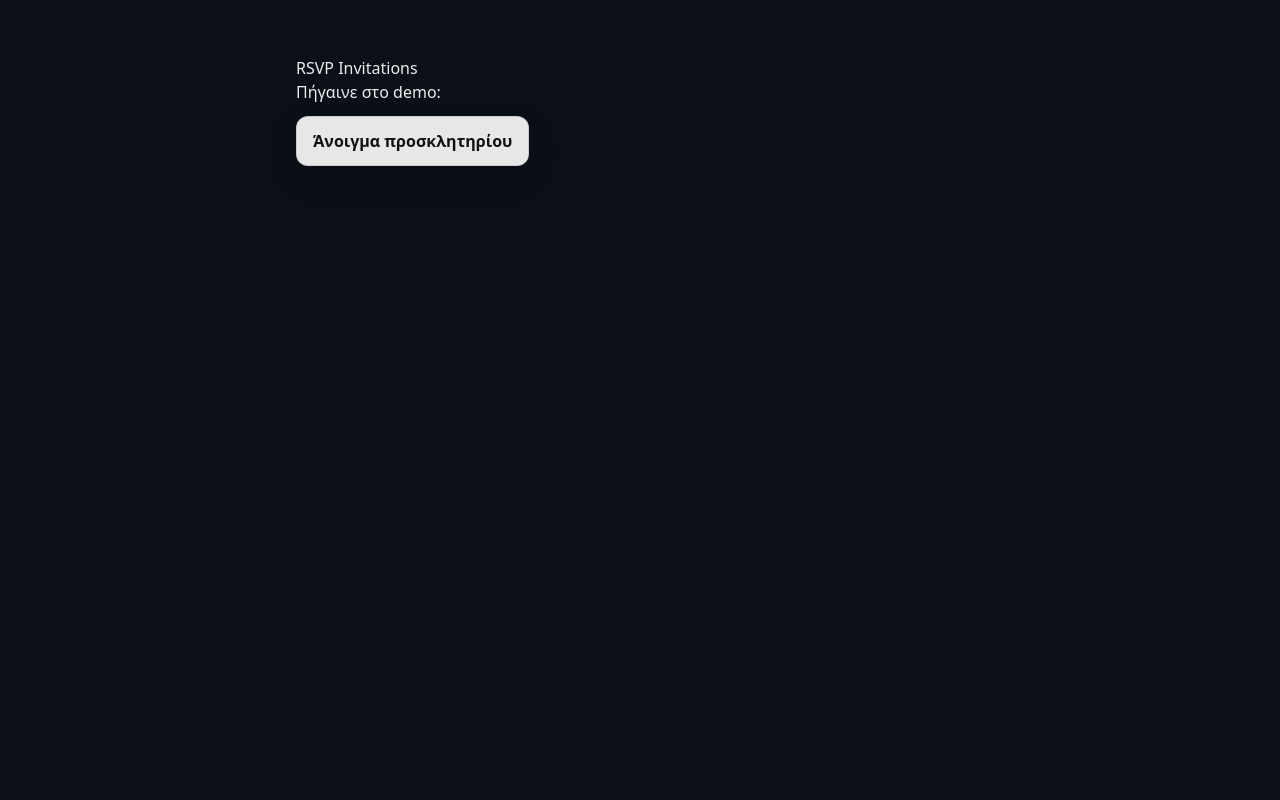
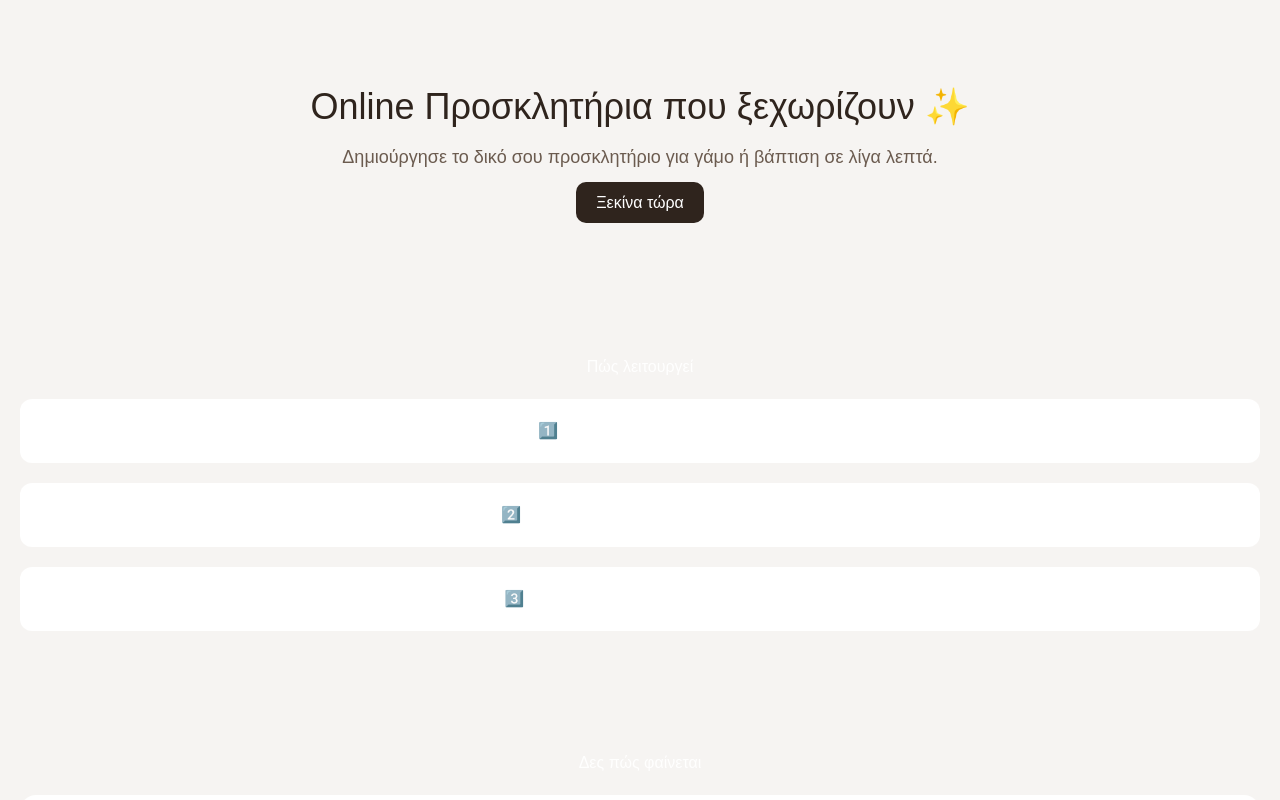
Before and after one commit to LabLouEvents/LabLouInvitation, a Next.js app: page / in a window 1280 px wide. Shown: the top 800 px of the page. Built offline with nearby package versions, Linux system fonts and the light colour scheme; a web font is replaced by a local one.

Commit message:
landing page

```diff
--- a/app/page.tsx
+++ b/app/page.tsx
@@ -1,62 +1,127 @@
-"use client";
+export default function HomePage() {
+  return (
+    <main style={page}>
 
-import React from "react";
+      {/* HERO */}
+      <section style={hero}>
+        <h1 style={title}>
+          Online Προσκλητήρια που ξεχωρίζουν ✨
+        </h1>
 
-export default function Home() {
-  return (
-    <main
-      style={{
-        maxWidth: 720,
-        margin: "40px auto",
-        padding: 16,
-        fontFamily: "system-ui",
-      }}
-    >
-      <h1>RSVP Invitations</h1>
+        <p style={subtitle}>
+          Δημιούργησε το δικό σου προσκλητήριο για γάμο ή βάπτιση σε λίγα λεπτά.
+        </p>
 
-      <p>Πήγαινε στο demo:</p>
+        <a href="/admin/login" style={cta}>
+          Ξεκίνα τώρα
+        </a>
+      </section>
 
-      <a
-        href="/e/demo"
-        style={btn}
-        onMouseEnter={(e) => {
-          e.currentTarget.style.transform = "translateY(-6px) scale(1.02)";
-          e.currentTarget.style.boxShadow = "0 22px 60px rgba(0,0,0,0.22)";
-        }}
-        onMouseLeave={(e) => {
-          e.currentTarget.style.transform = "translateY(0) scale(1)";
-          e.currentTarget.style.boxShadow = "0 12px 30px rgba(0,0,0,0.14)";
-        }}
-        onMouseDown={(e) => {
-          e.currentTarget.style.transform = "translateY(-2px) scale(0.98)";
-          e.currentTarget.style.boxShadow = "0 14px 34px rgba(0,0,0,0.18)";
-        }}
-        onMouseUp={(e) => {
-          // επιστρέφει στο hover state (αν ο κέρσορας είναι ακόμα πάνω)
-          e.currentTarget.style.transform = "translateY(-6px) scale(1.02)";
-          e.currentTarget.style.boxShadow = "0 22px 60px rgba(0,0,0,0.22)";
-        }}
-      >
-        Άνοιγμα προσκλητηρίου
-      </a>
+      {/* HOW IT WORKS */}
+      <section style={section}>
+        <h2>Πώς λειτουργεί</h2>
+
+        <div style={grid}>
+          <div style={card}>
+            1️⃣ Δημιουργείς το event σου
+          </div>
+
+          <div style={card}>
+            2️⃣ Προσθέτεις φωτογραφίες & στοιχεία
+          </div>
+
+          <div style={card}>
+            3️⃣ Στέλνεις το link στους καλεσμένους
+          </div>
+        </div>
+      </section>
+
+      {/* PREVIEW */}
+      <section style={section}>
+        <h2>Δες πώς φαίνεται</h2>
+
+        <div style={previewBox}>
+          ✨ Elegant προσκλητήριο με RSVP
+        </div>
+      </section>
+
+      {/* WHY */}
+      <section style={section}>
+        <h2>Γιατί Lab Lou</h2>
+
+        <div style={grid}>
+          <div style={card}>💌 Μοναδικό design</div>
+          <div style={card}>⚡ Άμεση δημιουργία</div>
+          <div style={card}>📱 Mobile friendly</div>
+        </div>
+      </section>
+
+      {/* CTA */}
+      <section style={ctaSection}>
+        <h2>Έτοιμη να ξεκινήσεις;</h2>
+
+        <a href="/admin/login" style={cta}>
+          Δημιούργησε προσκλητήριο
+        </a>
+      </section>
     </main>
   );
 }
+const page: React.CSSProperties = {
+  fontFamily: "sans-serif",
+  background: "#f6f4f2",
+};
 
-const btn: React.CSSProperties = {
-  display: "inline-block",
-  marginTop: 12,
-  padding: "12px 16px",
+const hero: React.CSSProperties = {
+  padding: "80px 20px",
+  textAlign: "center",
+};
+
+const title: React.CSSProperties = {
+  fontSize: 36,
+  marginBottom: 10,
+  color: "#2f241d",
+};
+
+const subtitle: React.CSSProperties = {
+  fontSize: 18,
+  marginBottom: 20,
+  color: "#6b5b4f",
+};
+
+const cta: React.CSSProperties = {
+  padding: "12px 20px",
+  background: "#2f241d",
+  color: "white",
+  borderRadius: 10,
+  textDecoration: "none",
+};
+
+const section: React.CSSProperties = {
+  padding: "60px 20px",
+  textAlign: "center",
+};
+
+const grid: React.CSSProperties = {
+  display: "grid",
+  gap: 20,
+  marginTop: 20,
+};
+
+const card: React.CSSProperties = {
+  background: "white",
+  padding: 20,
   borderRadius: 12,
-  border: "1px solid rgba(0,0,0,0.12)",
-  background: "rgba(255,255,255,0.9)",
-  textDecoration: "none",
-  color: "#111",
-  fontWeight: 800,
-  cursor: "pointer",
+};
 
-  // βάση (η “ηρεμία” του κουμπιού)
-  boxShadow: "0 12px 30px rgba(0,0,0,0.14)",
-  transition:
-    "transform 0.22s cubic-bezier(.22,.61,.36,1), box-shadow 0.22s ease, background 0.22s ease",
+const previewBox: React.CSSProperties = {
+  marginTop: 20,
+  padding: 40,
+  background: "#fff",
+  borderRadius: 16,
 };
+
+const ctaSection: React.CSSProperties = {
+  padding: "80px 20px",
+  textAlign: "center",
+};
```
